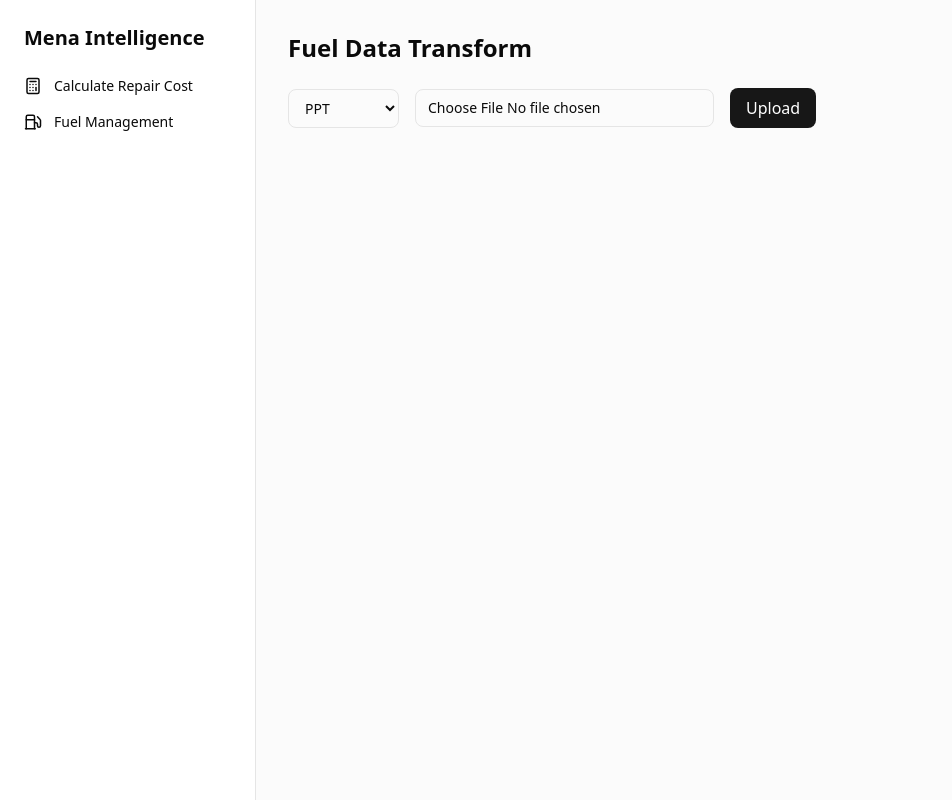
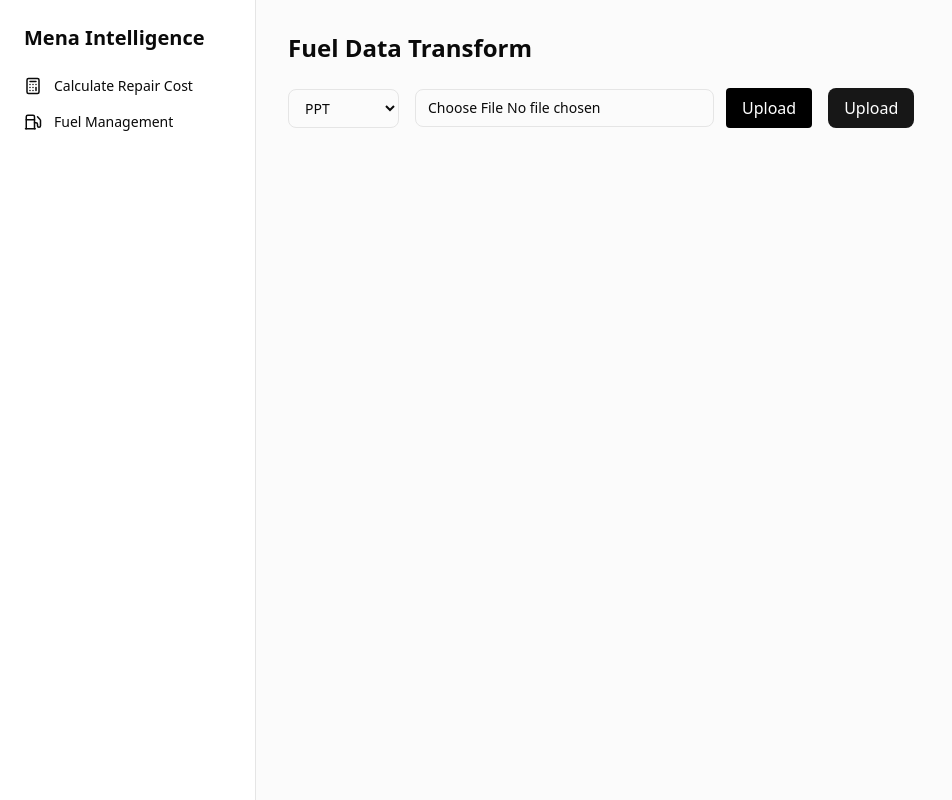
Before and after one commit to nrk16p/mena_intelligence, a Next.js app: page /fuel in a window 1280 px wide. Shown: the whole page, without its empty margins (0-952 px from the left). Built offline with nearby package versions, Linux system fonts and the light colour scheme.

Commit message:
update fuel

```diff
--- a/components/fuel/fuel-upload.tsx
+++ b/components/fuel/fuel-upload.tsx
@@ -1,19 +1,92 @@
 "use client"
 
+import { useState } from "react"
+import * as XLSX from "xlsx"
+import { saveAs } from "file-saver"
+
 interface Props {
-  onFileSelect: (file: File) => void
+  provider: string
+  onDataLoaded: (data: any[]) => void
 }
 
-export function FuelUpload({ onFileSelect }: Props) {
+export function FuelUpload({ provider, onDataLoaded }: Props) {
+  const [file, setFile] = useState<File | null>(null)
+  const [data, setData] = useState<any[]>([])
+  const [loading, setLoading] = useState(false)
+
+  const handleUpload = async () => {
+    if (!file) return
+
+    setLoading(true)
+
+    const formData = new FormData()
+    formData.append("file", file)
+
+    const response = await fetch(
+      `${process.env.NEXT_PUBLIC_URL_API_FUEL}/fuel/${provider}`,
+      {
+        method: "POST",
+        body: formData,
+      }
+    )
+
+    const result = await response.json()
+
+    setData(result)
+    onDataLoaded(result)
+
+    setLoading(false)
+  }
+
+  const downloadExcel = (data: any[]) => {
+    const worksheet = XLSX.utils.json_to_sheet(data)
+    const workbook = XLSX.utils.book_new()
+
+    XLSX.utils.book_append_sheet(workbook, worksheet, "Fuel")
+
+    const excelBuffer = XLSX.write(workbook, {
+      bookType: "xlsx",
+      type: "array",
+    })
+
+    const blob = new Blob([excelBuffer], {
+      type: "application/vnd.openxmlformats-officedocument.spreadsheetml.sheet",
+    })
+
+    saveAs(blob, `fuel_transform_${Date.now()}.xlsx`)
+  }
 
   return (
+    <div className="flex items-center gap-3">
+
+      {/* Choose File */}
       <input
         type="file"
         className="border rounded-md px-3 py-2 text-sm"
         onChange={(e) => {
-        const file = e.target.files?.[0]
-        if (file) onFileSelect(file)
+          const selected = e.target.files?.[0]
+          if (selected) setFile(selected)
         }}
       />
+
+      {/* Upload */}
+      <button
+        onClick={handleUpload}
+        className="bg-black text-white px-4 py-2 rounded"
+      >
+        {loading ? "Processing..." : "Upload"}
+      </button>
+
+      {/* Download */}
+      {data.length > 0 && (
+        <button
+          onClick={() => downloadExcel(data)}
+          className="bg-green-600 text-white px-4 py-2 rounded"
+        >
+          Download Excel
+        </button>
+      )}
+
+    </div>
   )
 }
--- a/package.json
+++ b/package.json
@@ -11,12 +11,14 @@
   "dependencies": {
     "class-variance-authority": "^0.7.1",
     "clsx": "^2.1.1",
+    "file-saver": "^2.0.5",
     "lucide-react": "^0.575.0",
     "next": "16.1.6",
     "radix-ui": "^1.4.3",
     "react": "19.2.3",
     "react-dom": "19.2.3",
-    "tailwind-merge": "^3.5.0"
+    "tailwind-merge": "^3.5.0",
+    "xlsx": "^0.18.5"
   },
   "devDependencies": {
     "@tailwindcss/postcss": "^4",
```
Also changed, not shown: 1 other file (tests, documents, lock files or other folders). Lines whose indentation alone changed are shown as unchanged.
